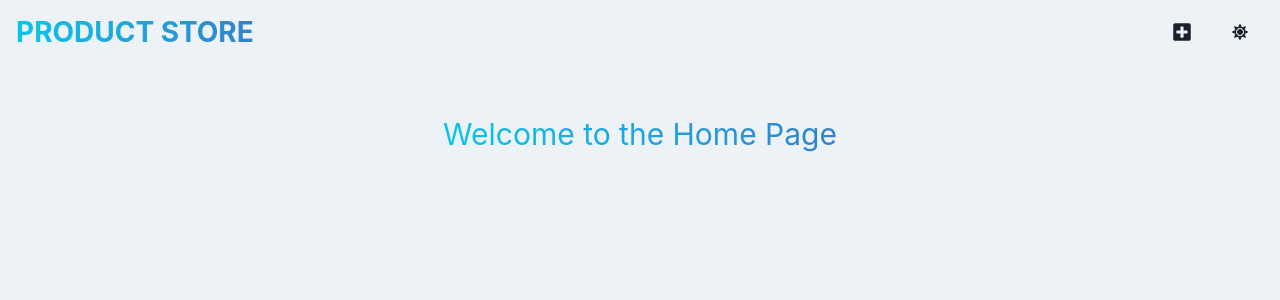
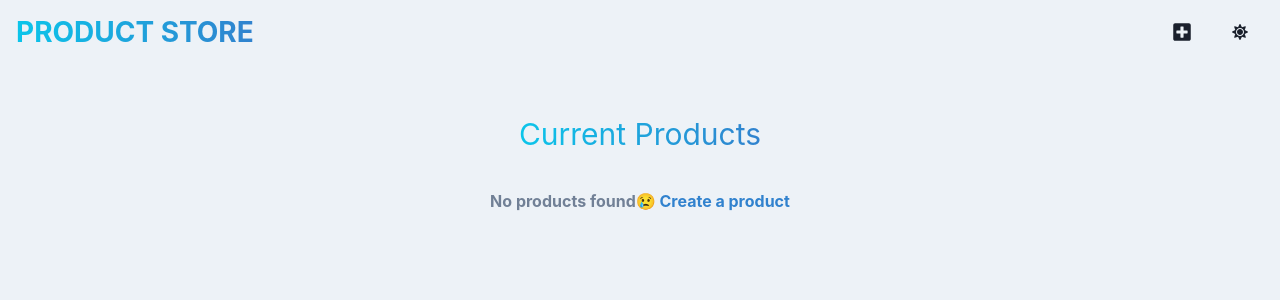
Before and after one commit to HectorMendezFernandez/MERN-Product-Store, a React (Vite) app in the folder frontend/: page / in a window 1280 px wide. Shown: the top 300 px of the page. Built offline with nearby package versions, Linux system fonts and the light colour scheme.

Commit message:
Update HomePage.jsx

```diff
--- a/frontend/src/pages/HomePage.jsx
+++ b/frontend/src/pages/HomePage.jsx
@@ -1,4 +1,5 @@
 import { Container, Text, VStack } from "@chakra-ui/react"
+import { Link } from "react-router-dom"
 
 export function HomePage() {
   return (
@@ -9,8 +10,16 @@ export function HomePage() {
         textAlign="center"
         bgGradient={"linear(to-r, cyan.400, blue.500)"}
         bgClip="text"
-        >Welcome to the Home Page
-
+        >Current Products
+        </Text>
+        <Text
+        fontSize="x1" textAlign="center" fontWeight='bold' color='gray.500'>
+          No products found😢 {" "}
+          <Link to="/create">
+          <Text as='span' color='blue.500' _hover={{ textDecoration : 'underline' }}>
+             Create a product
+          </Text>
+          </Link>
         </Text>
       </VStack>
     </Container>
```
